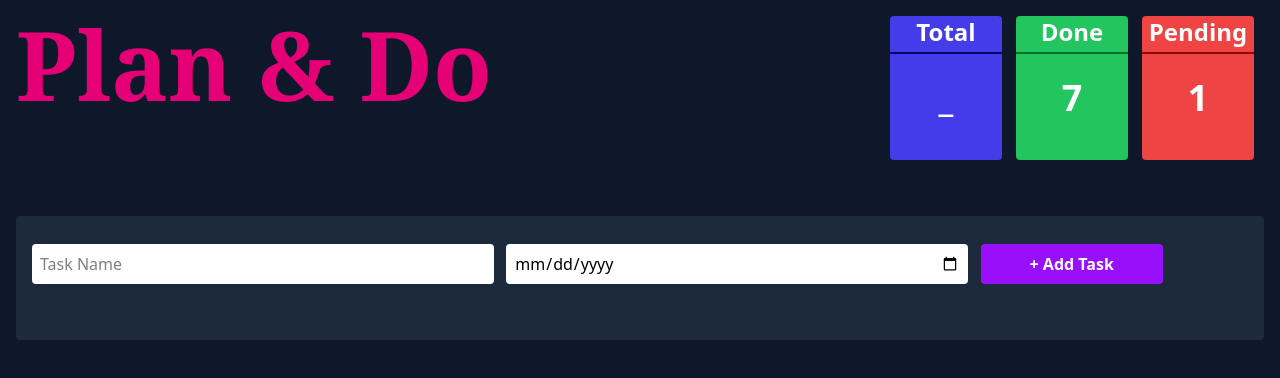
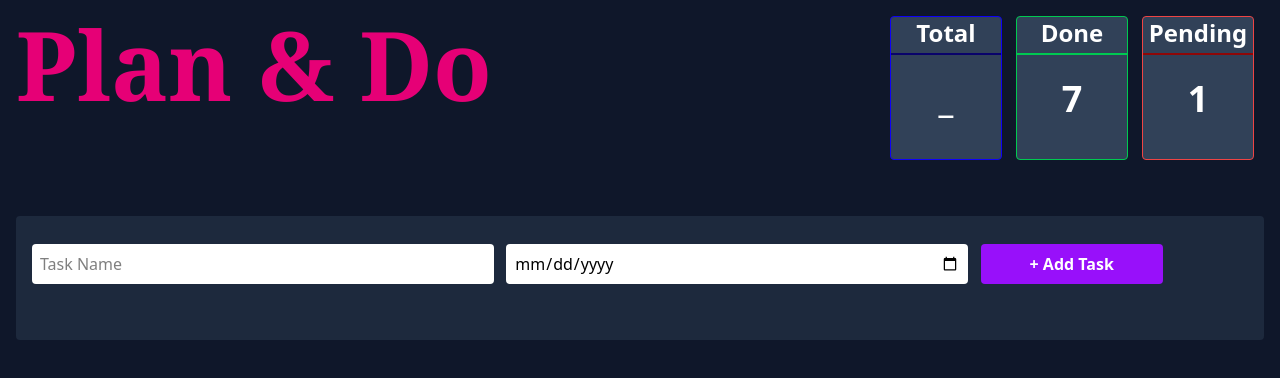
Before and after one commit to Dharinish17/to-do, a website: page index.html in a window 1280 px wide. Drawn offline with Linux system fonts and the light colour scheme.

Commit message:
header update

```diff
--- a/index.html
+++ b/index.html
@@ -17,7 +17,7 @@
         class="w-full flex justify-evenly flex-wrap gap-4 md:w-xs md:justify-evenly lg:gap-1 lg:justify-evenly lg:w-96"
       >
         <div
-          class="bg-[#453ce9] h-20 w-16 rounded-sm md:h-28 md:w-20 lg:h-36 lg:w-28"
+          class="bg-slate-700 border border-[#0e01f6] h-20 w-16 rounded-sm md:h-28 md:w-20 lg:h-36 lg:w-28"
         >
           <h2 class="font-bold text-2xl text-center pb-1">Total</h2>
           <hr class="h-0.5 bg-[#09036b] border-0" />
@@ -29,10 +29,10 @@
         </div>
 
         <div
-          class="bg-[#22C55E] h-20 w-16 rounded-sm md:h-28 md:w-20 lg:h-36 lg:w-28"
+          class="bg-slate-700 border border-green-500 h-20 w-16 rounded-sm md:h-28 md:w-20 lg:h-36 lg:w-28"
         >
           <h2 class="font-bold text-2xl text-center pb-1">Done</h2>
-          <hr class="h-0.5 bg-[#01702a] border-0" />
+          <hr class="h-0.5 bg-green-500 border-0" />
           <p
             class="text-center font-bold text-xl mt-1 md:mt-4 md:text-2xl lg:text-4xl lg:mt-6"
           >
@@ -41,7 +41,7 @@
         </div>
 
         <div
-          class="bg-[#EF4444] h-20 w-24 rounded-sm md:h-28 md:w-28 lg:h-36 lg:w-28"
+          class="bg-slate-700 border border-[#EF4444] h-20 w-24 rounded-sm md:h-28 md:w-28 lg:h-36 lg:w-28"
         >
           <h2 class="font-bold text-2xl text-center pb-1">Pending</h2>
           <hr class="h-0.5 bg-[#8f0707] border-0" />
```
Also changed, not shown: src/output.css.
